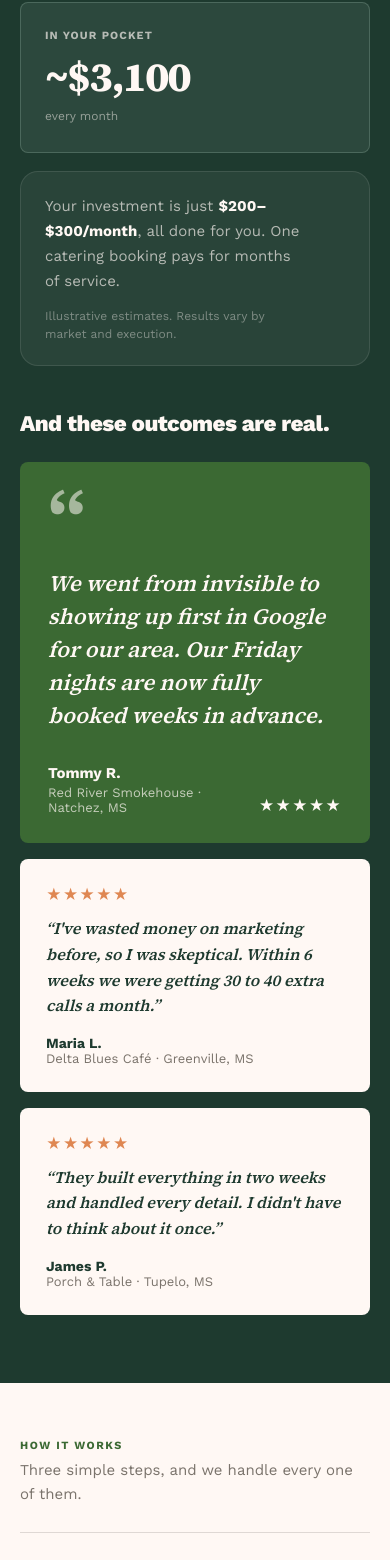
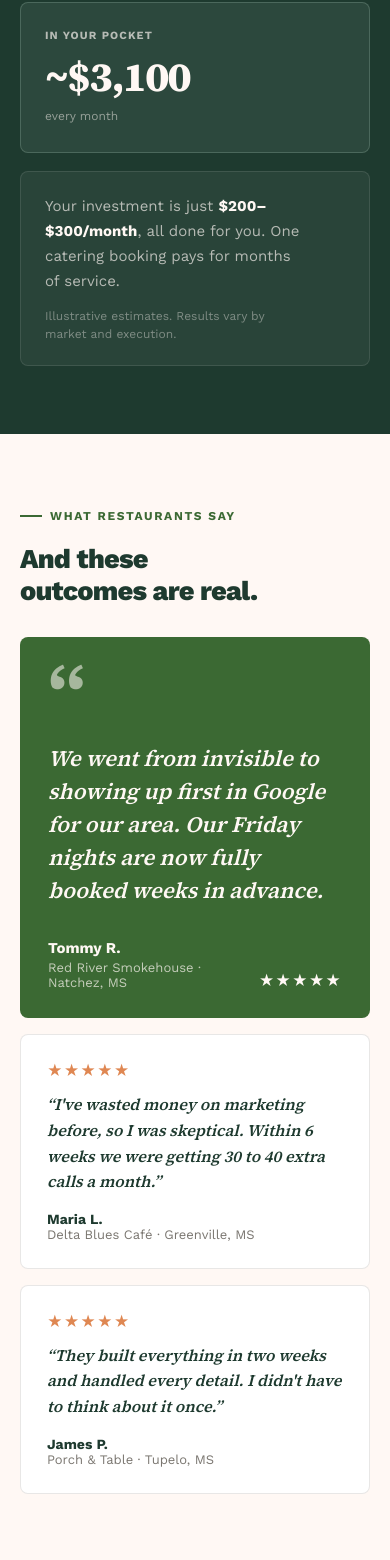
Before and after one commit to MainStreetGrowth/mainstreetgrowth, a Next.js app: page /outcomes in a window 390 px wide. Shown: the part 3571-5131 px from the top of the page. Built offline with nearby package versions, Linux system fonts and the light colour scheme.

Commit message:
Outcomes: distinct section backgrounds (how-it-works+what-included on linen, pricing on ivory); split testimonials into own ivory section

```diff
--- a/app/outcomes/page.tsx
+++ b/app/outcomes/page.tsx
@@ -455,8 +455,8 @@ export default function Outcomes() {
 
             {/* Investment aside */}
             <div className="reveal" style={{
-              background: "rgba(255,248,244,0.05)", borderRadius: 18, padding: isMobile ? "22px 24px" : "24px 34px",
-              border: "1px solid rgba(255,248,244,0.1)", marginBottom: isMobile ? 44 : 60,
+              background: "rgba(255,248,244,0.05)", borderRadius: 8, padding: isMobile ? "22px 24px" : "24px 34px",
+              border: "1px solid rgba(255,248,244,0.1)",
               display: "flex", flexDirection: isMobile ? "column" : "row",
               alignItems: isMobile ? "flex-start" : "center", justifyContent: "space-between", gap: 14,
             }}>
@@ -468,10 +468,15 @@ export default function Outcomes() {
                 Illustrative estimates. Results vary by market and execution.
               </span>
             </div>
+          </div>
+        </section>
 
-            {/* Testimonials */}
-            <div className="reveal" style={{ marginBottom: 26 }}>
-              <h3 style={{ fontSize: "clamp(1.4rem,2.4vw,2rem)", fontWeight: 800, color: C.onInk, letterSpacing: "-0.025em", margin: 0 }}>
+        {/* ── TESTIMONIALS (its own section) ───────────────────── */}
+        <section style={{ background: C.cream, padding: isMobile ? "68px 20px" : "96px 24px" }}>
+          <div style={{ maxWidth: 1160, margin: "0 auto" }}>
+            <div className="reveal" style={{ marginBottom: 30 }}>
+              <Kicker>What restaurants say</Kicker>
+              <h3 style={{ fontSize: "clamp(1.7rem,3vw,2.6rem)", fontWeight: 800, color: C.ink, letterSpacing: "-0.03em", margin: 0 }}>
                 And these outcomes are real.
               </h3>
             </div>
@@ -491,7 +496,7 @@ export default function Outcomes() {
               </div>
               <div style={{ display: "flex", flexDirection: "column", gap: 16 }}>
                 {TESTIMONIALS.slice(1).map((t, i) => (
-                  <div key={t.name} className={`lift reveal reveal-delay-${i + 1}`} style={{ background: C.cream, borderRadius: 8, padding: 26, flex: 1 }}>
+                  <div key={t.name} className={`lift reveal reveal-delay-${i + 1}`} style={{ background: "#FFFFFF", borderRadius: 8, padding: 26, flex: 1, border: `1px solid rgba(34,26,17,0.1)` }}>
                     <Stars />
                     <p className="font-display" style={{ fontSize: 16, color: C.ink, lineHeight: 1.6, fontWeight: 600, fontStyle: "italic", margin: "12px 0 16px" }}>&ldquo;{t.quote}&rdquo;</p>
                     <div style={{ fontWeight: 700, color: C.ink, fontSize: 14 }}>{t.name}</div>
@@ -504,7 +509,7 @@ export default function Outcomes() {
         </section>
 
         {/* ── SECONDARY: How it works (quiet) ──────────────────── */}
-        <section style={{ background: C.cream, padding: isMobile ? "56px 20px 20px" : "76px 24px 24px" }}>
+        <section style={{ background: C.blush, padding: isMobile ? "56px 20px 20px" : "76px 24px 24px" }}>
           <div style={{ maxWidth: 1160, margin: "0 auto" }}>
             <div className="reveal" style={{ display: "flex", flexDirection: isMobile ? "column" : "row", alignItems: isMobile ? "flex-start" : "baseline", gap: isMobile ? 6 : 16, marginBottom: 26 }}>
               <span style={{ fontSize: 11, fontWeight: 700, letterSpacing: "0.14em", textTransform: "uppercase", color: C.coral }}>How it works</span>
@@ -528,10 +533,10 @@ export default function Outcomes() {
         </section>
 
         {/* ── SECONDARY: What's included (quiet) ───────────────── */}
-        <section style={{ background: C.cream, padding: isMobile ? "40px 20px 60px" : "48px 24px 84px" }}>
+        <section style={{ background: C.blush, padding: isMobile ? "40px 20px 60px" : "48px 24px 84px" }}>
           <div style={{ maxWidth: 1160, margin: "0 auto" }}>
             <div className="reveal" style={{
-              background: C.blush, borderRadius: 8,
+              background: "#FFFFFF", borderRadius: 8,
               padding: isMobile ? "30px 24px" : "38px 44px",
             }}>
               <div style={{ display: "flex", flexDirection: isMobile ? "column" : "row", alignItems: isMobile ? "flex-start" : "baseline", gap: isMobile ? 6 : 14, marginBottom: 22 }}>
```
